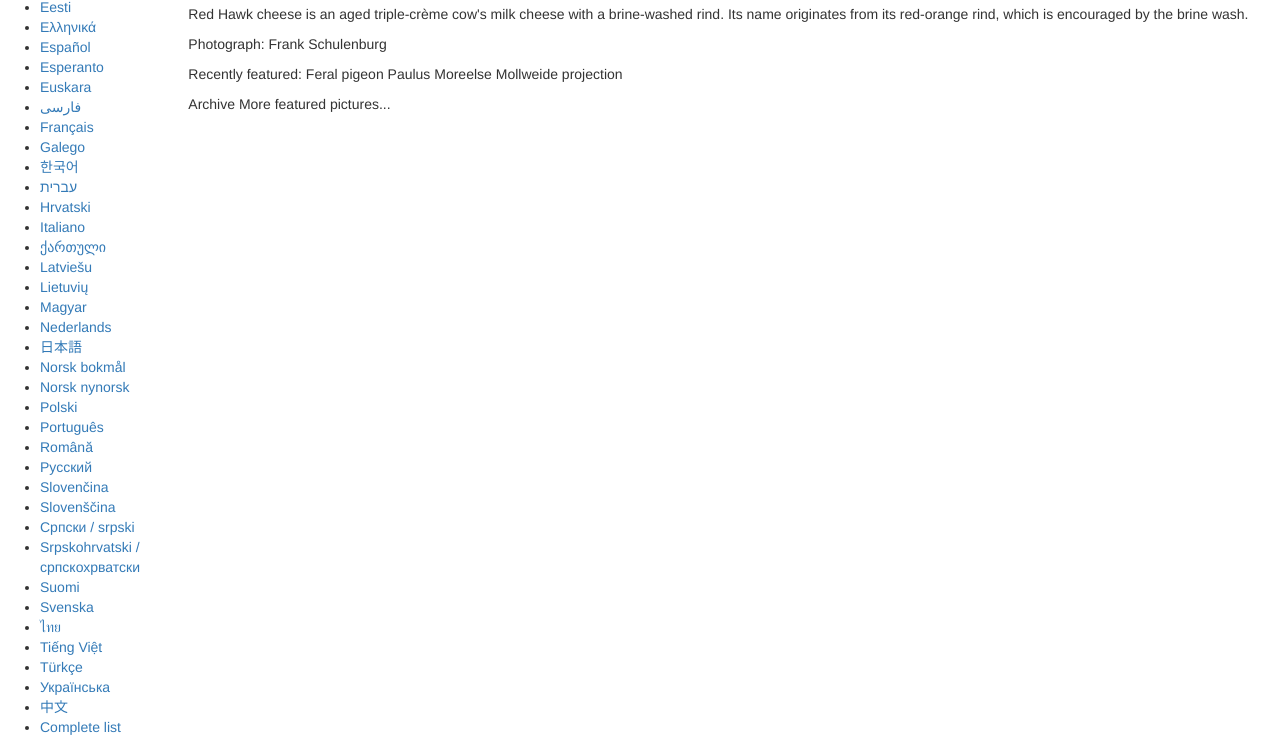
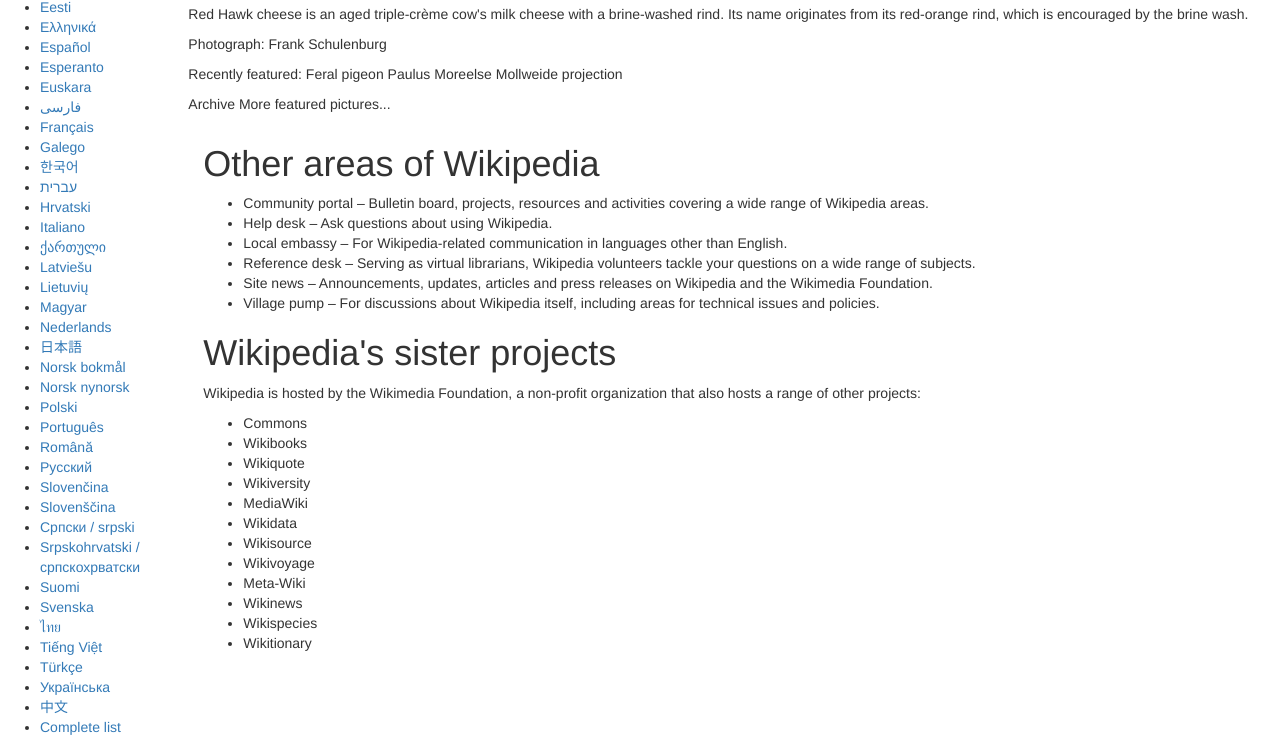
Before and after one commit to Shruti1808/Wikipedia-Project, a plain HTML site: page index.html in a window 1280 px wide. Shown: the part 1123-1870 px from the top of the page. Drawn offline with nearby package versions, Linux system fonts and the light colour scheme.

Commit message:
Finish sister project content

```diff
--- a/index.html
+++ b/index.html
@@ -156,8 +156,8 @@
               <li>... that the Cafe Royal Cocktail Book contains one of the first recorded recipes for the 20th Century?</li>
             </ul>
             <p>Recently improved articles Start a new article Nominate an article</p>
+          </div>
 
-          </div>
           <div class="col-md-5">
             <h3>In the news</h3>
             <ul>
@@ -190,7 +190,33 @@
           <p>Archive More featured pictures...</p>
         </div>
 
+        <h1>Other areas of Wikipedia</h1>
+        <ul>
+          <li>Community portal – Bulletin board, projects, resources and activities covering a wide range of Wikipedia areas.</li>
+          <li>Help desk – Ask questions about using Wikipedia.</li>
+          <li>Local embassy – For Wikipedia-related communication in languages other than English.</li>
+          <li>Reference desk – Serving as virtual librarians, Wikipedia volunteers tackle your questions on a wide range of subjects.</li>
+          <li>Site news – Announcements, updates, articles and press releases on Wikipedia and the Wikimedia Foundation.</li>
+          <li>Village pump – For discussions about Wikipedia itself, including areas for technical issues and policies.</li>
+        </ul>
 
+        <h1>Wikipedia's sister projects</h1>
+        <p>Wikipedia is hosted by the Wikimedia Foundation, a non-profit organization that also hosts a range of other projects:</p>
+        <ul>
+          <li>Commons</li>
+          <li>Wikibooks</li>
+          <li>Wikiquote</li>
+          <li>Wikiversity</li>
+          <li>MediaWiki</li>
+          <li>Wikidata</li>
+          <li>Wikisource</li>
+          <li>Wikivoyage</li>
+          <li>Meta-Wiki</li>
+          <li>Wikinews</li>
+          <li>Wikispecies</li>
+          <li>Wikitionary</li>
+        </ul>
+        </div>
       </div>
     </div>
   </body>
```
